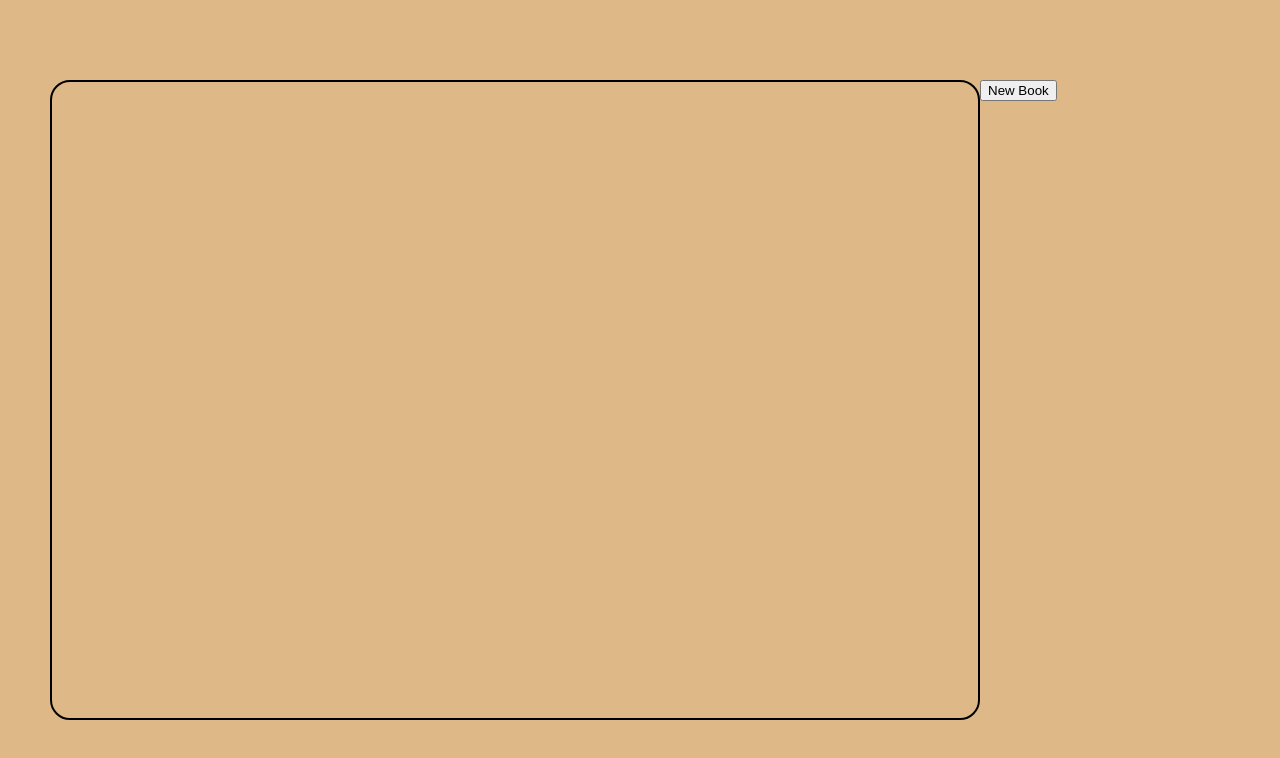
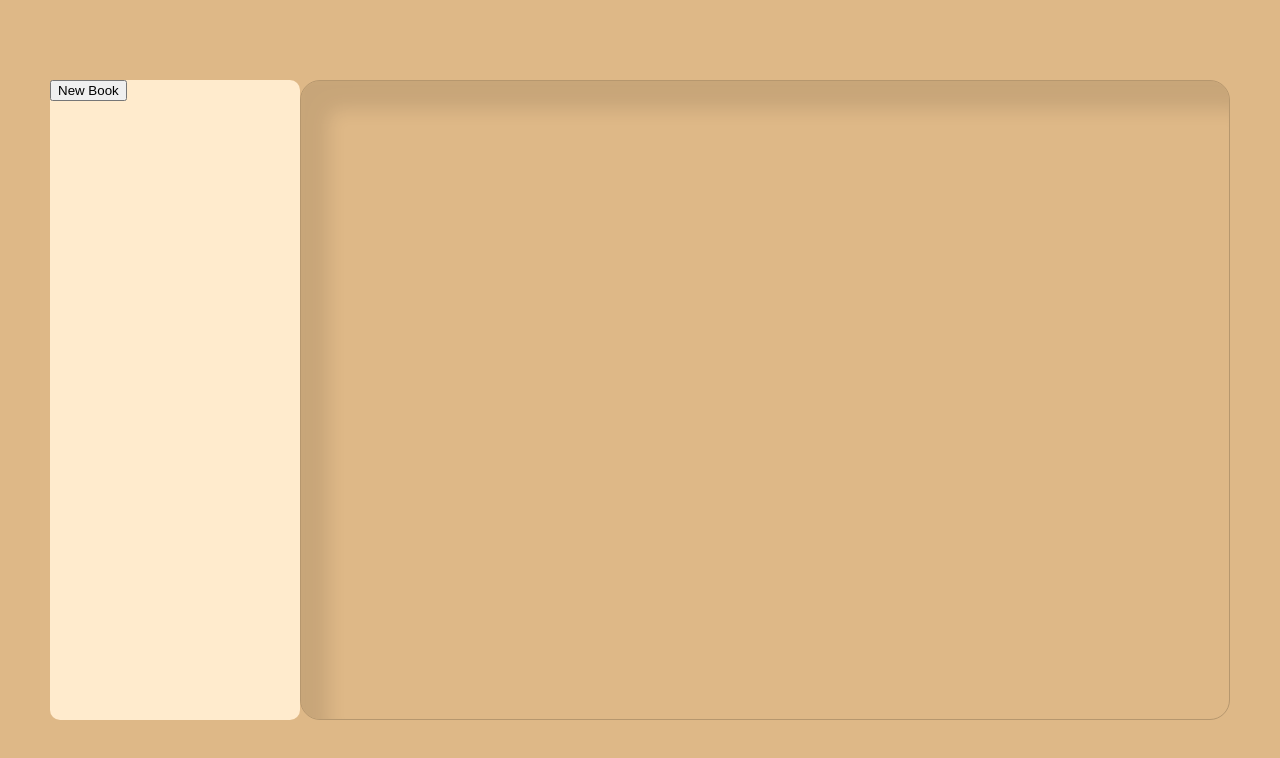
Before and after one commit to m00nberri/Lucky-Library, a plain HTML site: page index.html in a window 1280 px wide. Drawn offline with Linux system fonts and the light colour scheme.

Commit message:
Switch placement of controlPanel and bookShelf

```diff
--- a/index.html
+++ b/index.html
@@ -37,13 +37,14 @@
             </form>
         </div>
 
+        <div id="controlPanel">
+            <button id="newBookButton">New Book</button>
+        </div>
+
         <div id="bookshelf">
 
         </div>
 
-        <div id="controlPanel">
-            <button id="newBookButton">New Book</button>
-        </div>
     </div>
 </body>
 </html>
--- a/style.css
+++ b/style.css
@@ -52,7 +52,7 @@ table {
     width: 100vw;
     height: 100vh;
     display: grid;
-    grid-template-columns: 1fr 300px;
+    grid-template-columns: 300px 1fr;
     grid-template-rows: 80vh;
     align-items: stretch;
     align-content: center;
@@ -61,9 +61,10 @@ table {
 }
 
 #bookshelf {
-    border: 2px black solid;
+    border: 1px rgb(182, 151, 110) solid;
+    box-shadow: inset 22px 23px 18px 5px rgba(0,0,0,0.1);
     border-radius: 20px;
-    margin-left: 50px;
+    margin-right: 50px;
     display: grid;
     grid-template-rows: auto;
     grid-template-columns: repeat(auto-fit, minmax(250px, 1fr));
@@ -71,8 +72,10 @@ table {
     justify-items: center;
 }
 
-#controlpanel {
-    margin-right: 50px;
+#controlPanel {
+    margin-left: 50px;
+    background-color: blanchedalmond;
+    border-radius: 10px;
 }
 
 #newBookForm {
```
